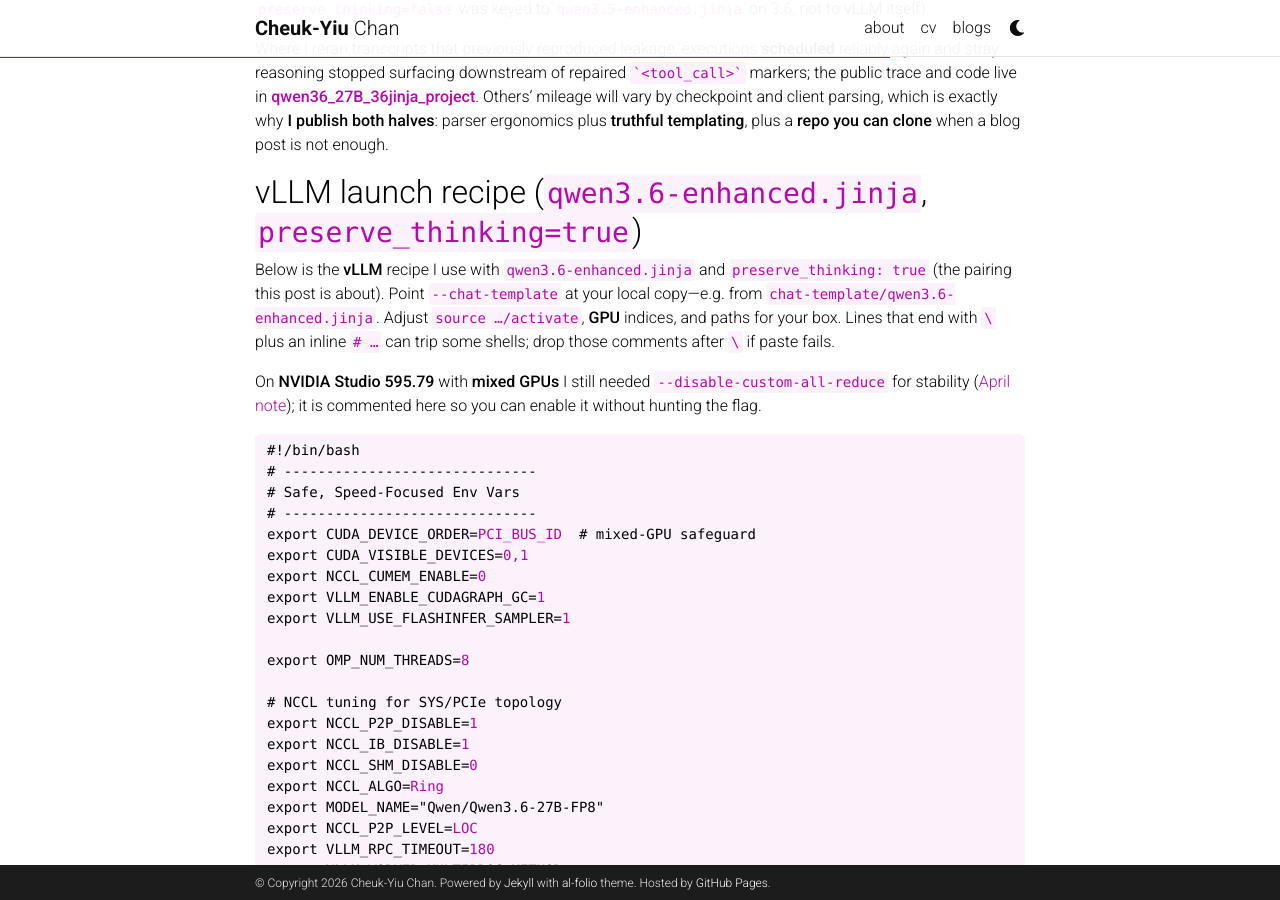
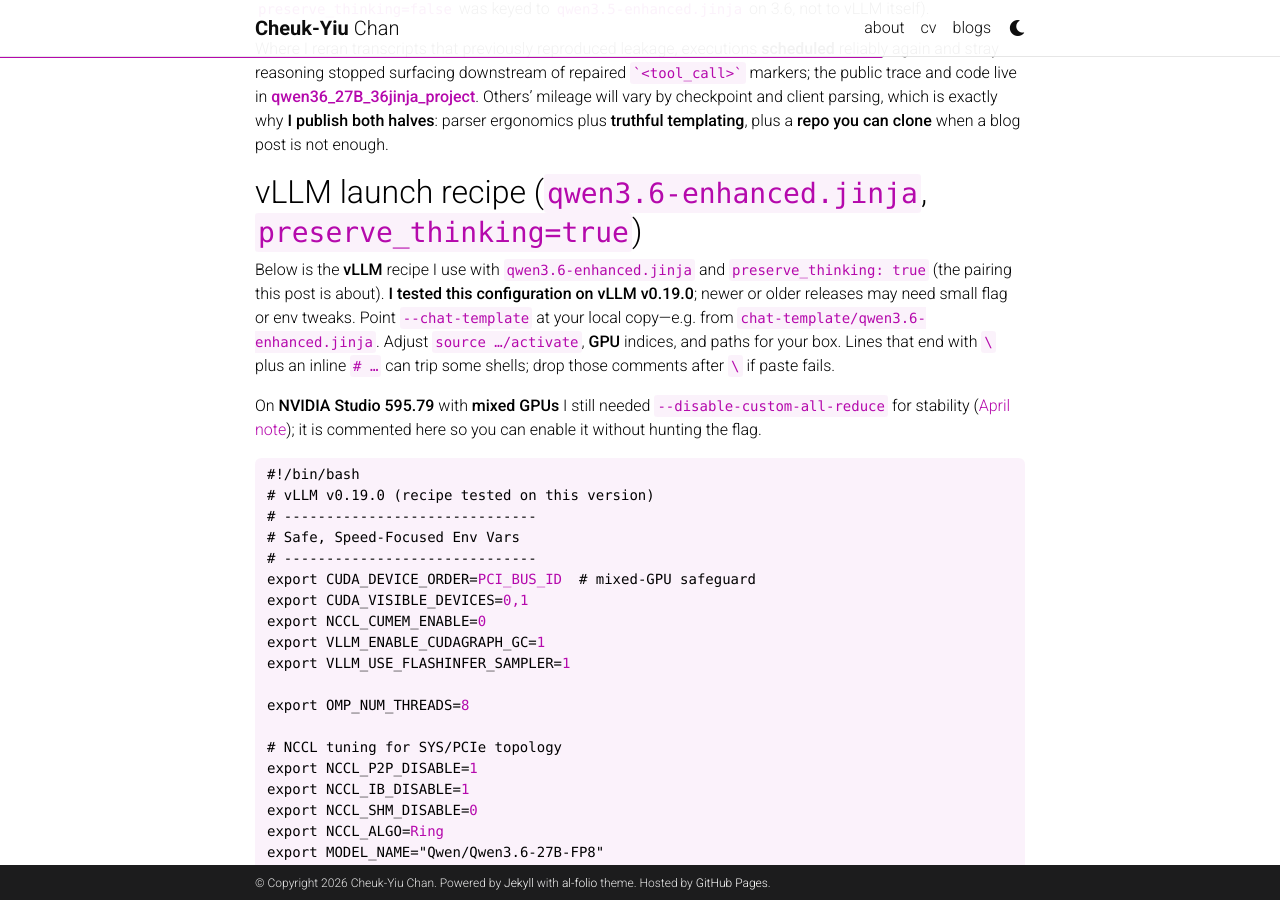
Before and after one commit to allanchan339/allanchan339.github.io, a Jekyll site: the page built from _posts/2026-05-02-Qwen36-27B-updated-jinja.md, in a window 1280 px wide and 900 px high, scrolled down 3549 px. Built offline with Jekyll 4.4.1, drawn with Linux system fonts in a browser that asks for light colours; comment, search, counter and statistics services are not loaded; a style sheet for code colours, icons or effects is not loaded.

Commit message:
Update Qwen 3.6-enhanced.jinja documentation with vLLM v0.19.0 testing details
- Enhanced the description to include testing results for the `qwen3.6-enhanced.jinja` template on vLLM v0.19.0, emphasizing its improved functionality with `preserve_thinking=true`.
- Updated the vLLM launch recipe section to reflect the tested configuration and necessary adjustments for optimal performance, ensuring clarity for users.
- Aimed at providing comprehensive guidance for leveraging the updated template effectively in Qwen 3.6.

````diff
--- a/_posts/2026-05-02-Qwen36-27B-updated-jinja.md
+++ b/_posts/2026-05-02-Qwen36-27B-updated-jinja.md
@@ -2,7 +2,7 @@
 layout: post
 title: "qwen3.6-enhanced.jinja: CoT leakage into tool turns and why preserve_thinking works now"
 date: 2026-05-02 00:00:00 +0800
-description: "Why Qwen 3.6 with qwen3.5-enhanced.jinja forced preserve_thinking=false, and how qwen3.6-enhanced.jinja restores full Qwen 3.6-series capability—self-healing think/tool boundaries, safe preserve_thinking."
+description: "Why Qwen 3.6 with qwen3.5-enhanced.jinja forced preserve_thinking=false, and how qwen3.6-enhanced.jinja restores full Qwen 3.6-series capability—self-healing think/tool boundaries, safe preserve_thinking. Launch recipe tested on vLLM v0.19.0."
 tags: [vllm, qwen, tool-calling, llm, jinja, agent, inference]
 categories: [bug-fixes]
 ---
@@ -98,12 +98,13 @@ Where I reran transcripts that previously reproduced leakage, executions **sched
 
 ## vLLM launch recipe (`qwen3.6-enhanced.jinja`, `preserve_thinking=true`)
 
-Below is the **vLLM** recipe I use with **`qwen3.6-enhanced.jinja`** and **`preserve_thinking: true`** (the pairing this post is about). Point **`--chat-template`** at your local copy—e.g. from [`chat-template/qwen3.6-enhanced.jinja`](https://github.com/allanchan339/vLLM-Qwen3-3.5-3.6-chat-template-fix/blob/main/chat-template/qwen3.6-enhanced.jinja). Adjust **`source …/activate`**, **GPU** indices, and paths for your box. Lines that end with `\` plus an inline `# …` can trip some shells; drop those comments after `\` if paste fails.
+Below is the **vLLM** recipe I use with **`qwen3.6-enhanced.jinja`** and **`preserve_thinking: true`** (the pairing this post is about). **I tested this configuration on vLLM v0.19.0**; newer or older releases may need small flag or env tweaks. Point **`--chat-template`** at your local copy—e.g. from [`chat-template/qwen3.6-enhanced.jinja`](https://github.com/allanchan339/vLLM-Qwen3-3.5-3.6-chat-template-fix/blob/main/chat-template/qwen3.6-enhanced.jinja). Adjust **`source …/activate`**, **GPU** indices, and paths for your box. Lines that end with `\` plus an inline `# …` can trip some shells; drop those comments after `\` if paste fails.
 
 On **NVIDIA Studio 595.79** with **mixed GPUs** I still needed **`--disable-custom-all-reduce`** for stability ([April note]({% post_url 2026-04-29-Qwen36-27B-tool-calling %})); it is commented here so you can enable it without hunting the flag.
 
 ```bash
 #!/bin/bash
+# vLLM v0.19.0 (recipe tested on this version)
 # ------------------------------
 # Safe, Speed-Focused Env Vars
 # ------------------------------
````
